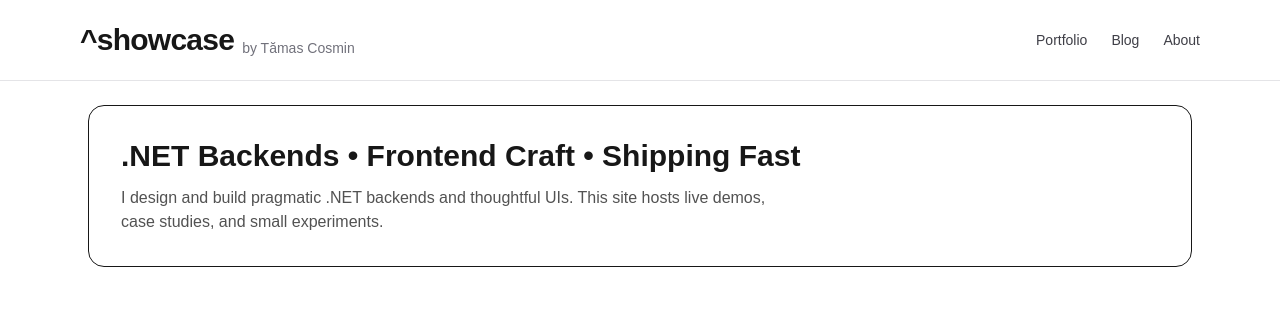
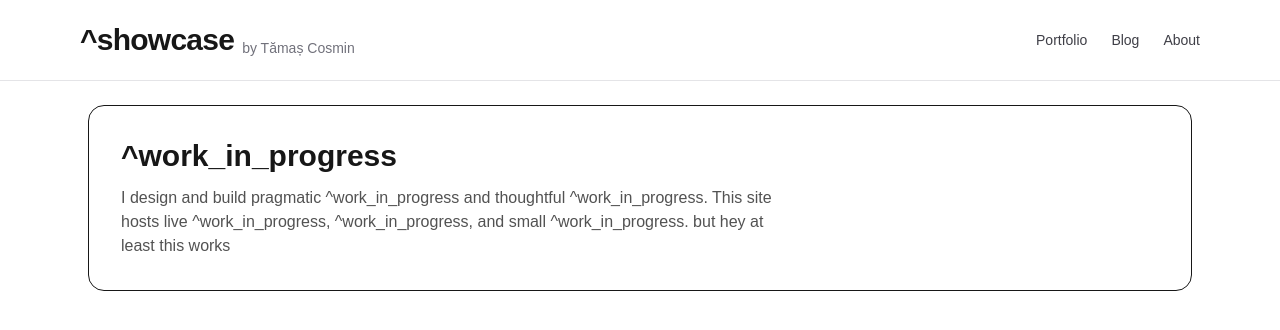
Before and after one commit to CsmnTms/showcase, a Next.js app in the folder apps/web/: page / in a window 1280 px wide. Shown: the top 330 px of the page. Built offline with nearby package versions, Linux system fonts and the light colour scheme.

Commit message:
some cheeky text content changes

```diff
--- a/apps/web/src/app/page.tsx
+++ b/apps/web/src/app/page.tsx
@@ -2,10 +2,12 @@ export default function Home() {
   return (
     <main className="mx-auto max-w-6xl p-6">
       <section className="rounded-2xl border p-8">
-        <h1 className="text-3xl font-semibold">.NET Backends • Frontend Craft • Shipping Fast</h1>
+        <h1 className="text-3xl font-semibold">^work_in_progress</h1>
         <p className="mt-3 text-neutral-600 max-w-2xl">
-          I design and build pragmatic .NET backends and thoughtful UIs. This site hosts live demos,
-          case studies, and small experiments.
+          I design and build pragmatic ^work_in_progress and thoughtful ^work_in_progress. This site hosts live ^work_in_progress,
+          ^work_in_progress, and small ^work_in_progress.
+
+          but hey at least this works
         </p>
       </section>
     </main>
--- a/apps/web/src/components/navbar.tsx
+++ b/apps/web/src/components/navbar.tsx
@@ -33,7 +33,7 @@ export default function Navbar() {
             <span className="brand-title">
               ^showcase
             </span>
-            <span className="subtitle">by Tămas Cosmin</span>
+            <span className="subtitle">by Tămaș Cosmin</span>
           </span>
         </Link>
 
```
